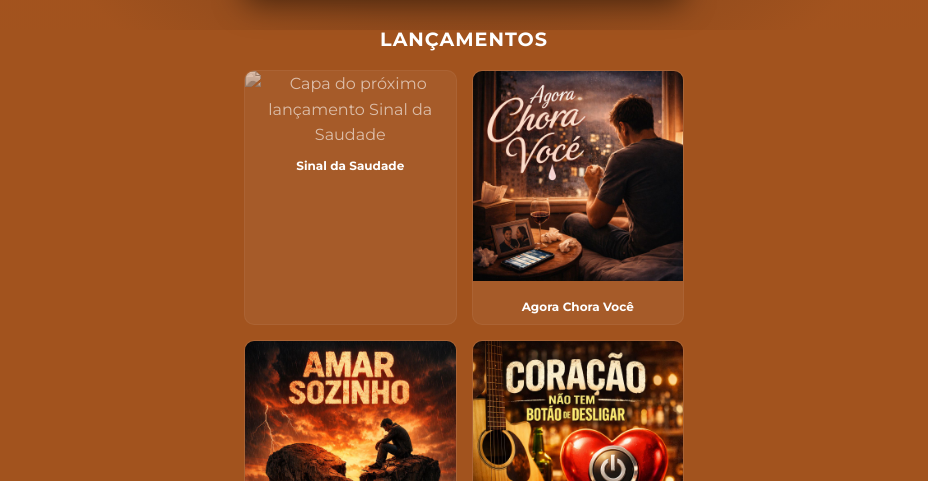
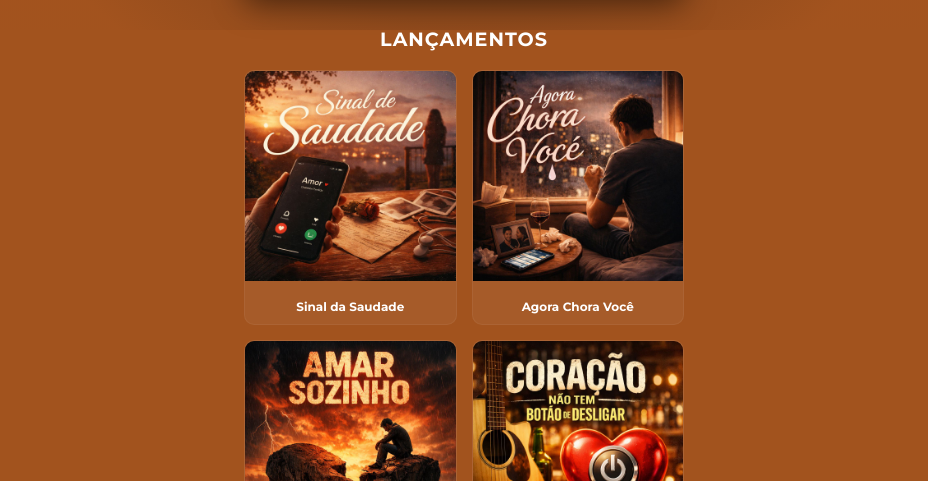
Before and after one commit to GSaurine/MTxMusica, a plain HTML site: page index.html in a window 1280 px wide. Shown: the part 770-1251 px from the top of the page, without its empty margins (176-1104 px from the left). Drawn offline with Linux system fonts and the light colour scheme.

Commit message:
correção de problemas com imagem

```diff
--- a/index.html
+++ b/index.html
@@ -41,8 +41,8 @@
         <section class="releases-section">
             <h3 class="section-title">Lançamentos</h3>
             <div class="releases-grid">
-                <div class="release-item future">
-                    <img src="imagens/musicas/musicas_futuras/sinal_da_saudade.jpg" alt="Capa do próximo lançamento Sinal da Saudade">
+                <div class="release-item">
+                    <img src="imagens/musicas/musicas_lançadas/sinal_da_saudade.jpg" alt="Capa do próximo lançamento Sinal da Saudade">
                     <span>Sinal da Saudade</span>
                 </div>
 
```
